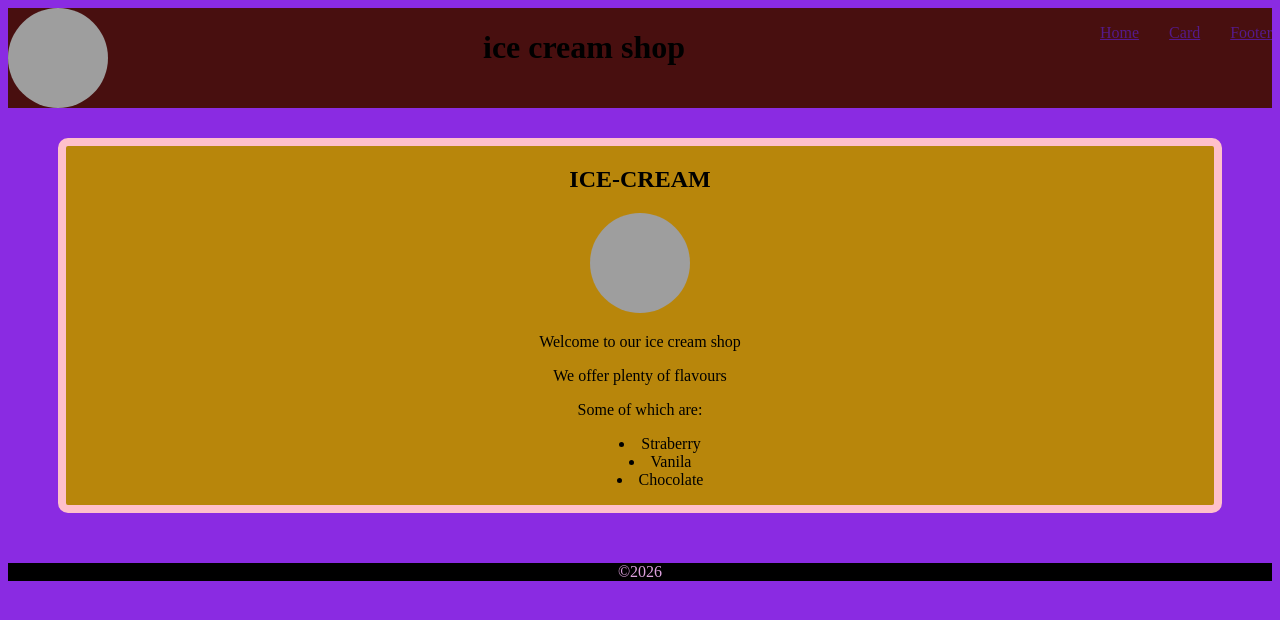
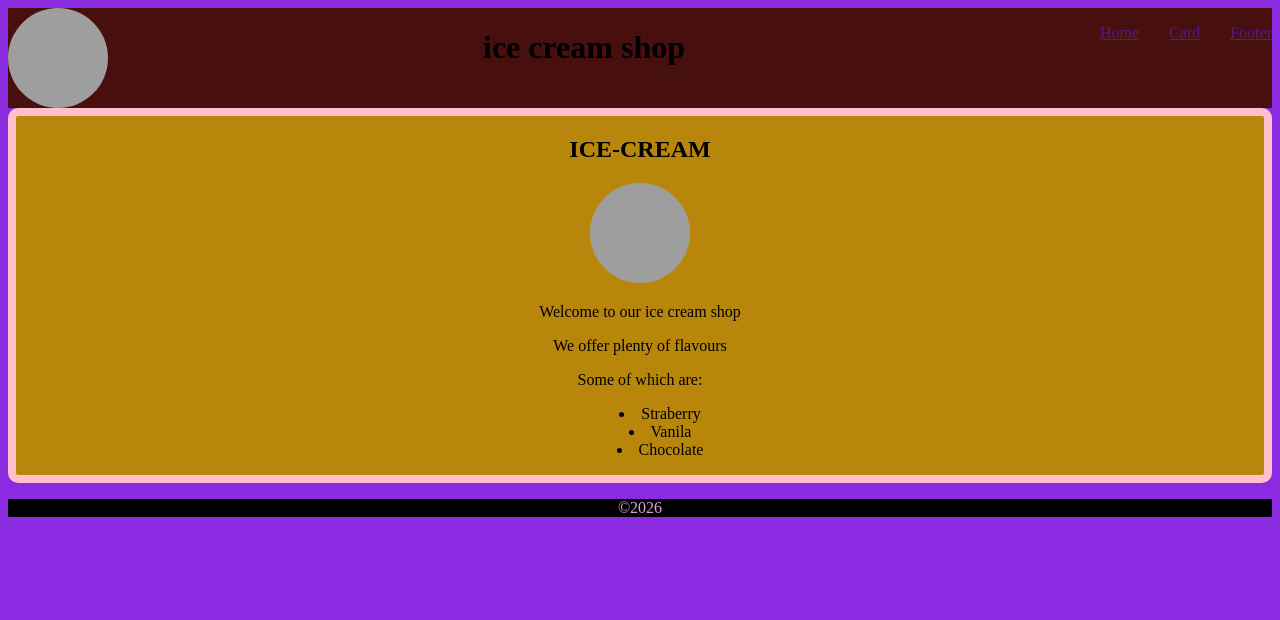
Before and after one commit to sabinaimani0-wq/business-card, a plain HTML site: page index.html in a window 1280 px wide. Drawn offline with Linux system fonts and the light colour scheme; grey boxes are pictures that could not be loaded.

Commit message:
Update index.css

```diff
--- a/index.css
+++ b/index.css
@@ -2,6 +2,8 @@
     display:flex;
     justify-content: space-between;
     background-color: rgb(72, 15, 15);
+    margin-top:"30px"
+
 }
 .logoimg{
     width: 100px;
@@ -21,9 +23,6 @@ body{
     background-color: blueviolet;
 }
 .store{
-width: 30p;
-margin: 50px;
-margin-top: 30px;
 text-align: center;
 background-color: darkgoldenrod;
 border: 8px solid pink;
```
